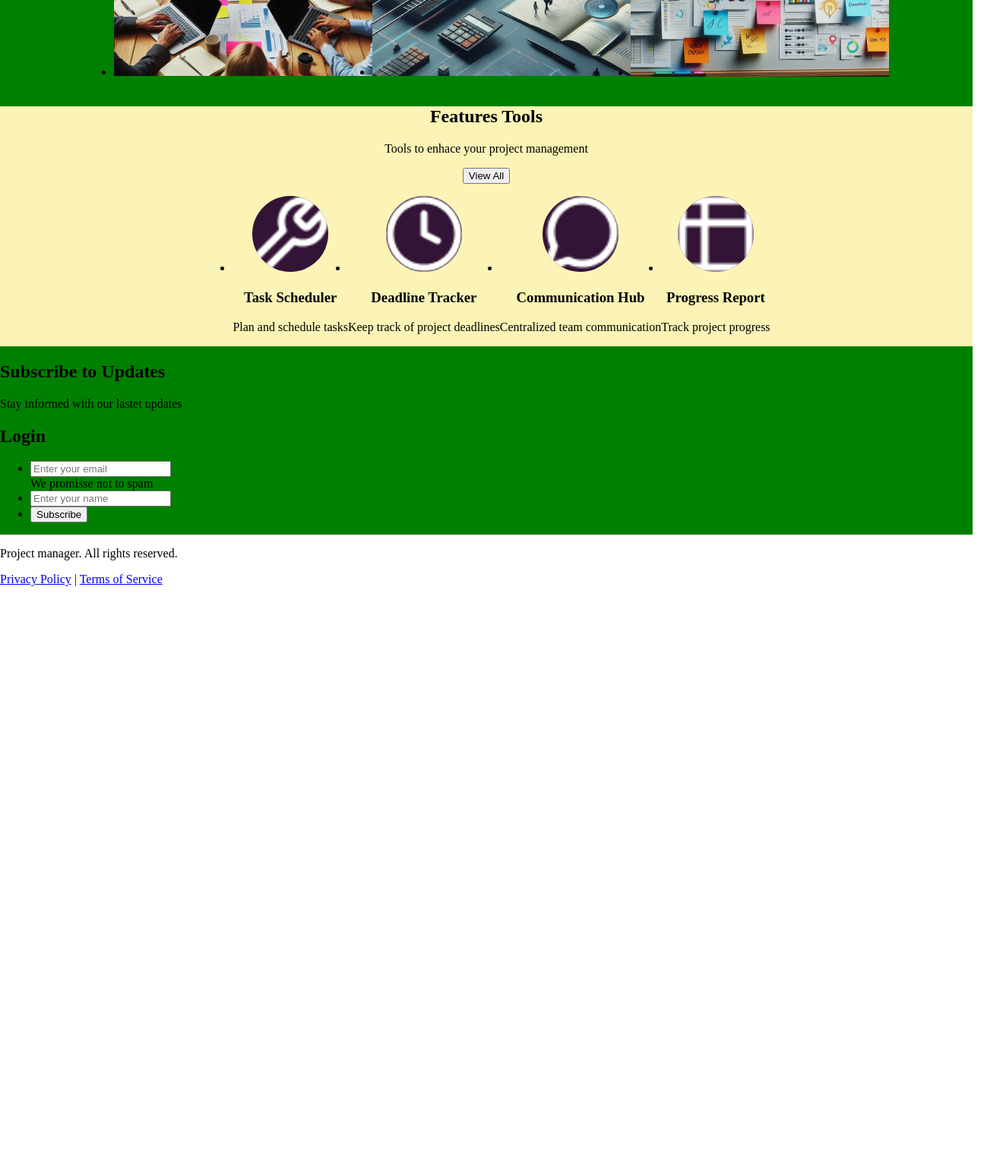
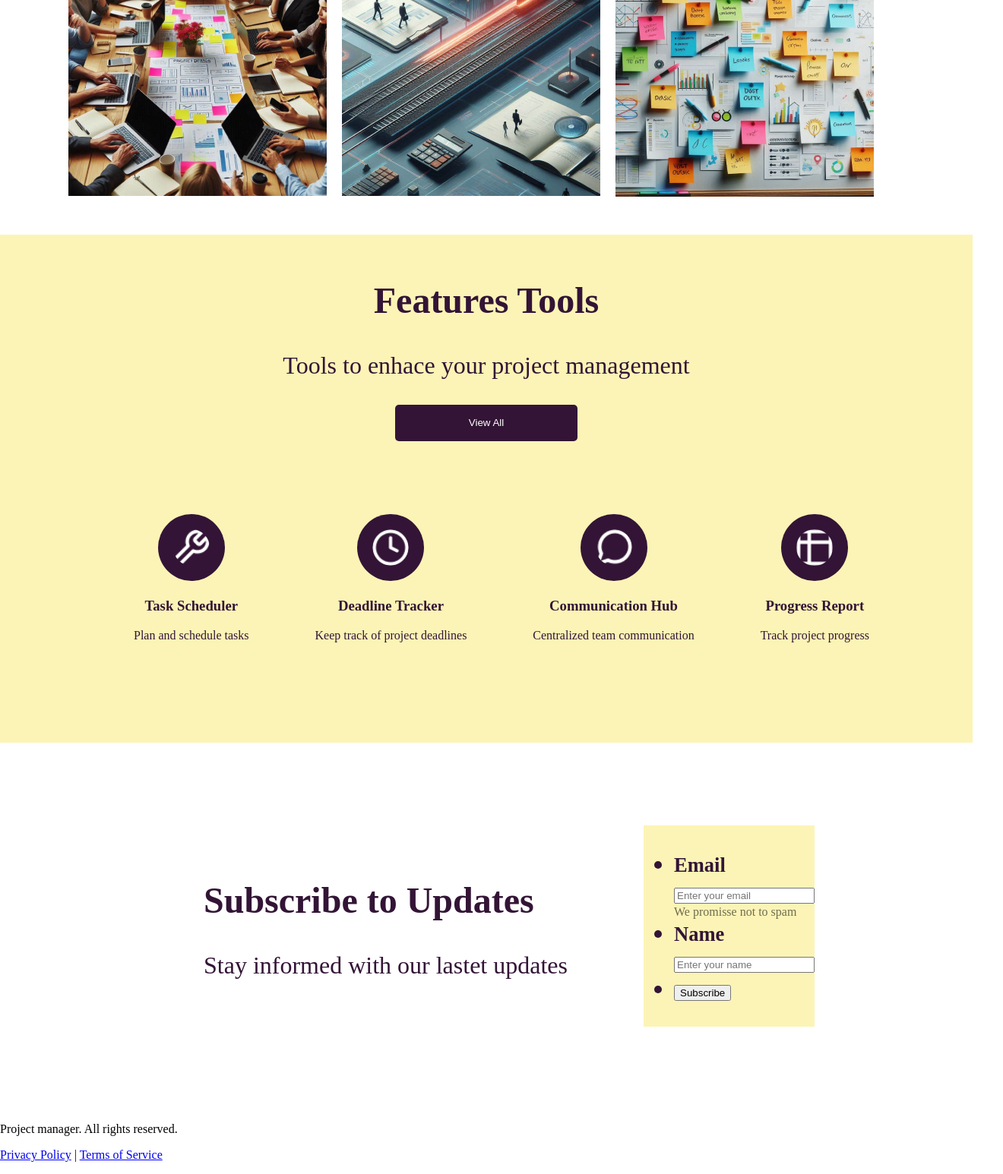
Before and after one commit to Alair-Filho/DesafioCompass, a plain HTML site: page index.html in a window 1280 px wide. Shown: the part 1049-2595 px from the top of the page at 76% size, 1320 px wide, since content can reach past the window. Before the commit the page ends 1837 px from the top, so only its background shows below. Drawn offline with Linux system fonts and the light colour scheme.

Commit message:
progresso ate o momento

```diff
--- a/index.html
+++ b/index.html
@@ -14,33 +14,42 @@
     </header>
     <main>
         <section class="welcome-section">
+            <div class="section-wrapper">
+                <div class="welcome-content">
                     <aside id="container-welcome">
                         <h2 class="colorh2"><span class="h2color">Welcome to </span>Project Manager</h2>
                         <p class="paragrafo1">Get your projects and ideas in order, all in one place!Sing up now and discover a smarter way to manage you work with efficiency and teamwork</p>
                         <a class="btnLogin" href="#"><button id="btn-2">Get Started</button></a>
                     </aside>
-            <article id="image-welcome">
+                    <div id="image-welcome">
                         <img id="imgMoca" src="img/image 1.png" alt="imagem ilustrativa">
-            </article>
+                    </div>
+                </div>
+            </div>
         </section>
 
         <section class="manage">
-            <aside id="container-manage">
-                <aside id="container-manage-2">
+            <div class="section-wrapper">
+                <div id="container-manage">
+                    <div id="container-manage-2">
                         <h2>The manager</h2>
                         <p>Project Manager is a tool desigend to make organizing and tracking your daily tasck easier than ever. With a clean, intuitive interface and powerful features, you can plan, prioritize, and keep tabs on you projects-whether you're working solo or with a team</p>
                         <a class="bntMore" href="#"><button id="btn-3">Learn More</button></a>
                         <ul class="imgList">
                             <li><img src="img/image 2.png" alt="imagem ilustrativa"></li>
+
                             <li><img src="img/image 3.png" alt="imagem ilustrativa"></li>
+
                             <li><img src="img/image 4.png" alt="imagem ilustrativa"></li>
                         </ul>
-                </aside>
-            </aside>
+                    </div>
+                </div>
+            </div>
         </section>
 
         <section class="sectionFeatures">
-            <aside>
+            <div class="section-wrapper">
+                <aside id="h2Featured">
                     <h2>Features Tools</h2>
                     <p>Tools to enhace your project management</p>
                     <button id="btn-4">View All</button>
@@ -50,7 +59,7 @@
                         <h3>Task Scheduler</h3>
                         <p>Plan and schedule tasks</p>
                     </li>
-                <li><img src="img/Icon (1).png" alt="icone">
+                    <li><img src="img/Icon (1).png" alt="icone" >
                         <h3>Deadline Tracker</h3>
                         <p>Keep track of project deadlines</p>
                     </li>
@@ -63,22 +72,26 @@
                     <p>Track project progress</p>
                     </li>
                 </ul>
+            </div>
         </section>
 
         <section class="login-container">
-            <div>
+            <div class="section-wrapper">
+                <DIV id="principalsub">
+                    <div id="divSubscribe">
                         <h2>Subscribe to Updates</h2>
                         <p>Stay informed with our lastet updates</p>
                     </div>
-            <h2>Login</h2>
+                    <div id="divsub2">
                         <form action="/login" method="post">
-                <ul>
+                            <ul id="inscreva-se">
                                 <li>
+                                    <h5>Email</h5>
                                     <input type="email" name="email" placeholder="Enter your email" required>
                                     <div class="description">We promisse not to spam</div>
                                 </li>
-
                                 <li>
+                                    <h5>Name</h5>
                                     <input type="text" name="name" placeholder="Enter your name" required>
                                 </li>
                                 <li>
@@ -86,8 +99,10 @@
                                 </li>
                             </ul>
                         </form>
+                    </div>
+                </DIV>
+            </div>
         </section>
-
     </main>
 
     <footer>
--- a/style.css
+++ b/style.css
@@ -1,4 +1,4 @@
-body{
+body {
     display: flex;
     flex-direction: column;
     margin: 0;
@@ -6,120 +6,195 @@ body{
     overflow: hidden;
   }
 
-main{
-    background-color: green;
-    align-items: center
+  main > section {
+    display: flex;
+    justify-content: center;
+    align-items: center;
+  }
 
+  .section-wrapper {
+    width: 100%;
+    max-width: 1200px;
+    padding: 20px;
   }
 
   #cabecalho {
-    /* background-color: #331436; */
+    background-color: #331436;
     display: flex;
     justify-content: space-between;
     align-items: center;
     padding: 10px 20px;
-    color: #FFFFFF;
-    width: 100%;
+    color: #ffffff;
   }
-#logo{
+
+  #logo {
     width: 50px;
     height: auto;
     top: 10px;
     left: 10px;
     margin-right: 30px;
   }
+
   #btn {
     margin-left: auto;
     padding: 10px 20px;
-    background-color: #CB4F57;
-    color: #FCF4B6;
+    background-color: #cb4f57;
+    color: #fcf4b6;
     border: none;
     border-radius: 5px;
     cursor: pointer;
     width: 240px;
     height: 48px;
   }
-.btnLogin{
+
+  .btnLogin {
     margin-left: auto;
   }
-.welcome-section{
+
+  .welcome-section {
+    display: flex;
+    align-items: center;
+    background-color: #7a1745;
+    padding: 20px 0;
+  }
+
+  .welcome-content {
     display: flex;
     justify-content: center;
     align-items: center;
-    height: 100%;
-    /* background-color: #7A1745; */
+    width: 100%;
+  }
 
+  .welcome-section img {
+    padding: 15px;
   }
-.colorh2{
-    color: #FCF4B6;
+
+  .colorh2 {
+    color: #fcf4b6;
     font-size: 3.5em;
     white-space: nowrap;
   }
-.h2color{
-    color: #FFFFFF;
+
+  .h2color {
+    color: #ffffff;
     white-space: nowrap;
     flex: 1;
     overflow: visible;
   }
-#container-welcome {
-    max-width: 50%
-}
-#container-welcome p{
-    color: #FFFFFF;
+
+  #container-welcome p {
+    color: #ffffff;
     font-size: 1em;
   }
-#btn-2{
-    background-color: #CB4F57;
-    color: #FCF4B6;
+
+  #btn-2 {
+    background-color: #cb4f57;
+    color: #fcf4b6;
     width: 240px;
     height: 48px;
   }
-#container-manage-2{
+
+  #container-manage-2 {
     display: flex;
     flex-direction: column;
+    max-width: 50%;
+  }
 
-
-
-
-
-}
-#container-manage h2{
-
+  #container-manage h2 {
     color: #000000;
     font-size: 3em;
-
-
   }
 
-#btn-3{
+  .manage {
+    justify-content: center;
+    align-items: center;
+  }
+
+  #btn-3 {
     margin-left: auto;
     padding: 10px 20px;
-    background-color:#331436;
-    color: #FFFFFF;
+    background-color: #331436;
+    color: #ffffff;
     border: none;
     border-radius: 5px;
     cursor: pointer;
     width: 240px;
     height: 48px;
+  }
+
+  .imgList {
+    display: flex;
+    justify-content: space-between;
+    list-style: none;
+}
+.imgList img{
+    padding: 10px ;
+    margin-right:10px #D9D9D9;
+}
+
+  .sectionFeatures {
+    background-color: #fcf4b6;
+    text-align: center;
+    color: #331436;
+  }
+  #h2Featured{
+    font-size: 2em;
+  }
+  #btn-4{
+    margin-left: auto;
+    padding: 10px 20px;
+    background-color: #331436;
+    color: #ffffff;
+    border: none;
+    border-radius: 5px;
+    cursor: pointer;
+    width: 240px;
+    height: 48px;
+  }
+  #tools {
+    display: flex;
+    justify-content: center;
+    list-style: none;
+    margin: 6em;
+    justify-content: space-between;
+    }
+  #tools img {
+    background-color: #331436;
+    width: 5em;
+    border-radius: 65px;
+    padding: 20px;
+    inline-size: 48px;
+    }
+    .login-container{
+        width: 100%;
+        max-width: 1200px;
+        padding: 20px;
+        display: flex;
+        align-items: center;
+        font-size: 2em;
+        justify-content: space-around;
+        color: #331436;
+
 
     }
+    #divSubscribe{
 
-.imgList{
+        margin: 100px;
+
+    }
+    #divsub2{
+        background-color: #fcf4b6;
+    }
+    #principalsub{
         display: flex;
         justify-content: center;
         align-items: center;
+        width: 100%;
     }
-
-.sectionFeatures{
-    background-color: #FCF4B6;
-    text-align: center;
+    #divsub2 h5{
+        margin: 0;
     }
-#tools{
-    display: flex;
-    justify-content: center;
+    .description{
+        font-size: 16px;
+        color: #0000008f;
     }
-#tools img{
-    background-color: #331436;
-    width: 100px;
-    border-radius: 110px;
-}
```
Lines whose indentation alone changed are shown as unchanged.
